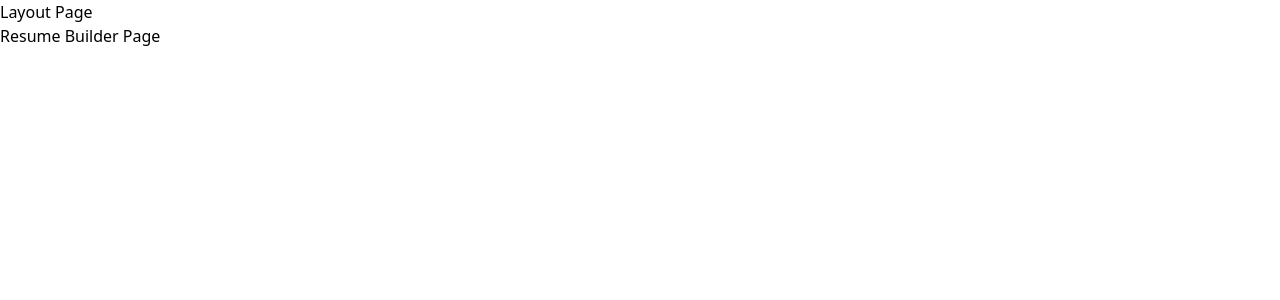
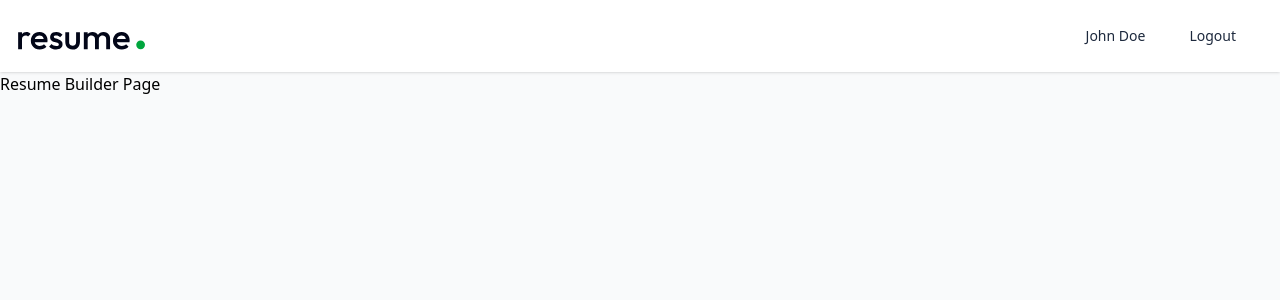
Before and after one commit to Hammadi6289/resume-builder, a React (Vite) app in the folder client/: page /app/builder/1 in a window 1280 px wide. Shown: the top 300 px of the page. Built offline with nearby package versions, Linux system fonts and the light colour scheme.

Commit message:
Started working on the dashboard with the dummy data.

```diff
--- /dev/null
+++ b/client/src/components/Navbar.jsx
@@ -0,0 +1,37 @@
+import React from "react";
+import { Link, useNavigate } from "react-router-dom";
+
+const Navbar = () => {
+  const user = { name: "John Doe" };
+  const navigate = useNavigate();
+
+  const logoutUser = () => {
+    navigate("/");
+  };
+
+  return (
+    <div className="shadow bg-white">
+      <nav
+        className="flex items-center justify-between max-w-7xl mx-auto px-4 py-3.5
+      text-slate-800 transition-all"
+      >
+        <Link to="/">
+          <img src="/logo.svg" alt="logo" className="h-11 w-auto" />
+        </Link>
+        <div className="flex items-center gap-4 text-sm">
+          <p className="max-sm:hidden">{user?.name}</p>
+          <button
+            onClick={logoutUser}
+            className="bg-white hover:bg-slate-50 border-gray-300 px-7 py-1.5
+          rounded-full active:scale-95 transition-all"
+          >
+            {" "}
+            Logout
+          </button>
+        </div>
+      </nav>
+    </div>
+  );
+};
+
+export default Navbar;
--- a/client/src/pages/Dashboard.jsx
+++ b/client/src/pages/Dashboard.jsx
@@ -3,7 +3,17 @@ import React from "react";
 const Dashboard = () => {
   return (
     <div>
-      <h1> Dashboard Page</h1>
+      <div className="max-w-7xl mx-auto px-4 py-8">
+        <p
+          className="text-2xl font-medium mb-6 bg-gradient-to-r from-slate-600 to-slate-700
+        bg-clip-text text-transparent sm:hidden"
+        >
+          Welcome dummy user, "John Doe"
+        </p>
+        <div className="flex gap-4">
+          <button></button>
+        </div>
+      </div>
     </div>
   );
 };
--- a/client/src/pages/Layout.jsx
+++ b/client/src/pages/Layout.jsx
@@ -1,11 +1,12 @@
 import React from "react";
 import { Outlet } from "react-router-dom";
+import Navbar from "../components/Navbar";
 
 const Layout = () => {
   return (
     <div>
-      <h1>Layout Page</h1>
-      <div>
+      <div className="min-h-screen bg-gray-50">
+        <Navbar />
         <Outlet />
       </div>
     </div>
--- a/client/src/pages/Login.jsx
+++ b/client/src/pages/Login.jsx
@@ -5,14 +5,14 @@ const Login = () => {
   ////returns the query string portion of the current URL, including the leading ?.
   /// For example, if the URL is https://example.com/page?name=John&age=30,
   /// window.location.search would return "?name=John&age=30"
-  const urlState = query.get("query");
-  const [state, setState] = React.useState("login");
+  const urlState = query.get("state");
+  const [state, setState] = React.useState(urlState || "login");
+
   const [formData, setFormData] = React.useState({
     name: "",
     email: "",
     password: "",
   });
-  // 1:25:25
 
   const handleSubmit = async (e) => {
     e.preventDefault();
@@ -119,7 +119,7 @@ const Login = () => {
         </div>
         <button
           type="submit"
-          className="mt-2 w-full h-11 rounded-full text-white bg-indigo-500 hover:opacity-90 transition-opacity"
+          className="mt-2 w-full h-11 rounded-full text-white bg-green-500 hover:opacity-90 transition-opacity"
         >
           {state === "login" ? "Login" : "Sign up"}
         </button>
@@ -132,7 +132,7 @@ const Login = () => {
           {state === "login"
             ? "Don't have an account?"
             : "Already have an account?"}{" "}
-          <a href="#" className="text-indigo-500 hover:underline">
+          <a href="#" className="text-green-500 hover:underline">
             click here
           </a>
         </p>
```
